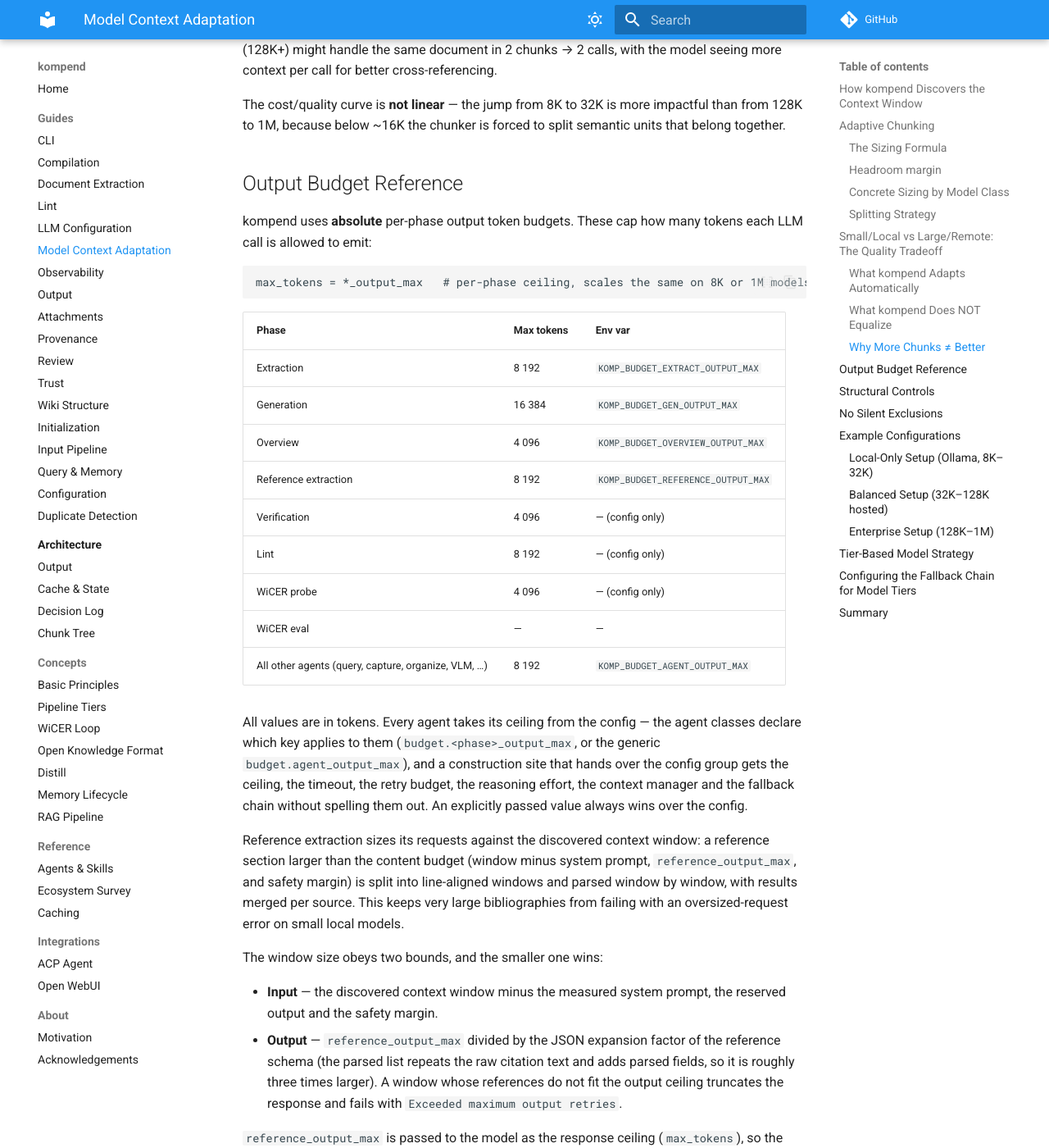
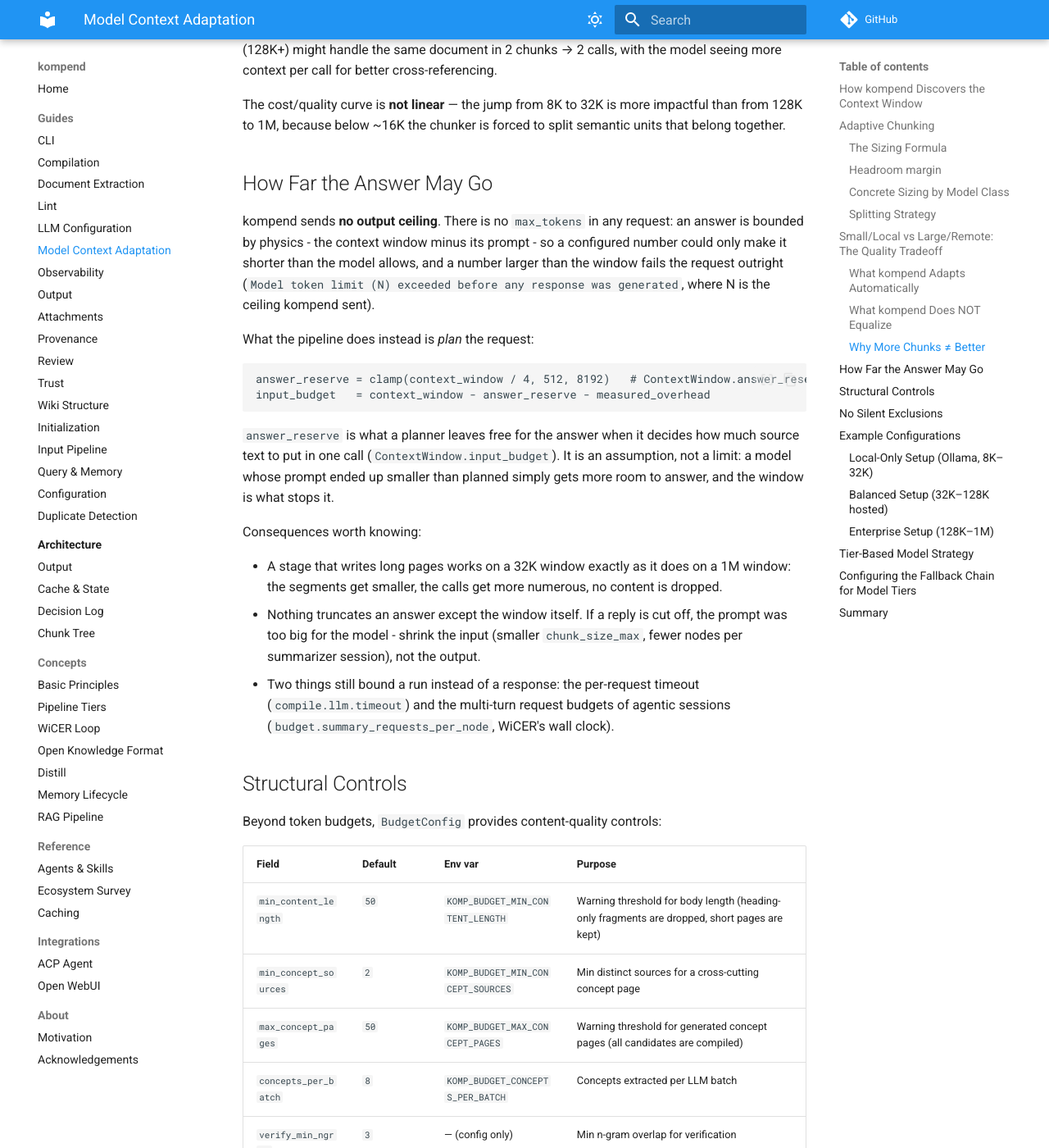
Before and after one commit to jr2804/kompend, an MkDocs documentation site: the page built from docs/guides/model-context.md, in a window 1280 px wide and 1400 px high, scrolled down 6761 px. Shown: the whole window at 82% size. Built offline with MkDocs 1.6.1 and Material for MkDocs 9.7.7, drawn with Linux system fonts in a browser that asks for light colours; comment, search, counter and statistics services are not loaded; some of the changed text lies outside the part shown.

Commit message:
📝 docs: describe the window-derived answer room
The guides still advertised per-phase output ceilings. They now explain what
kompend actually does: no `max_tokens` is sent, an answer is bounded by the
window minus its prompt, and the planners reserve `ContextWindow.answer_reserve`
(a quarter of the window, at most 8192) so a request has room to answer. The
budget example no longer lists the removed keys, the minimum-window guidance is
expressed in terms of the reserve and the input budget, and the doctor step is
"window fit".

`budget.*` also stops claiming it bounds a response: the rule is that a budget
sizes a window or warns, never caps an answer.

````diff
--- a/docs/guides/model-context.md
+++ b/docs/guides/model-context.md
@@ -189,7 +189,7 @@
 |--------|-----------------|
 | Chunk size | `context_window − reserve_tokens`, clamped to rails |
 | Number of chunks | Inversely proportional to chunk size |
-| Output token budget | Per-phase absolute ceiling (`*_output_max`) |
+| Answer room | A quarter of the window (max 8 192 tokens), reserved by the planners |
 | Retrieval system-prompt reserve | 4 096 tokens absolute |
 | Retrieval response reserve | 4 096 tokens absolute |
 
@@ -217,58 +217,38 @@
 more impactful than from 128K to 1M, because below ~16K the chunker is
 forced to split semantic units that belong together.
 
-## Output Budget Reference
+## How Far the Answer May Go
 
-kompend uses **absolute** per-phase output token budgets. These cap how many
-tokens each LLM call is allowed to emit:
+kompend sends **no output ceiling**. There is no `max_tokens` in any request:
+an answer is bounded by physics - the context window minus its prompt - so a
+configured number could only make it shorter than the model allows, and a
+number larger than the window fails the request outright
+(`Model token limit (N) exceeded before any response was generated`, where N
+is the ceiling kompend sent).
+
+What the pipeline does instead is *plan* the request:
 
 ```text
-max_tokens = *_output_max   # per-phase ceiling, scales the same on 8K or 1M models
+answer_reserve = clamp(context_window / 4, 512, 8192)   # ContextWindow.answer_reserve
+input_budget   = context_window - answer_reserve - measured_overhead
 ```
 
-| Phase | Max tokens | Env var |
-|-------|-----------|---------|
-| Extraction | 8 192 | `KOMP_BUDGET_EXTRACT_OUTPUT_MAX` |
-| Generation | 16 384 | `KOMP_BUDGET_GEN_OUTPUT_MAX` |
-| Overview | 4 096 | `KOMP_BUDGET_OVERVIEW_OUTPUT_MAX` |
-| Reference extraction | 8 192 | `KOMP_BUDGET_REFERENCE_OUTPUT_MAX` |
-| Verification | 4 096 | — (config only) |
-| Lint | 8 192 | — (config only) |
-| WiCER probe | 4 096 | — (config only) |
-| WiCER eval | — | — |
-| All other agents (query, capture, organize, VLM, …) | 8 192 | `KOMP_BUDGET_AGENT_OUTPUT_MAX` |
+`answer_reserve` is what a planner leaves free for the answer when it decides
+how much source text to put in one call (`ContextWindow.input_budget`). It is
+an assumption, not a limit: a model whose prompt ended up smaller than planned
+simply gets more room to answer, and the window is what stops it.
 
-All values are in tokens. Every agent takes its ceiling from the config —
-the agent classes declare which key applies to them
-(`budget.<phase>_output_max`, or the generic `budget.agent_output_max`),
-and a construction site that hands over the config group gets the ceiling,
-the timeout, the retry budget, the reasoning effort, the context manager and
-the fallback chain without spelling them out. An explicitly passed value
-always wins over the config.
+Consequences worth knowing:
 
-Reference extraction sizes its requests against the discovered context
-window: a reference section larger than the content budget (window minus
-system prompt, `reference_output_max`, and safety margin) is split into
-line-aligned windows and parsed window by window, with results merged per
-source. This keeps very large bibliographies from failing with an
-oversized-request error on small local models.
-
-The window size obeys two bounds, and the smaller one wins:
-
-- **Input** — the discovered context window minus the measured system
-  prompt, the reserved output and the safety margin.
-- **Output** — `reference_output_max` divided by the JSON expansion factor
-  of the reference schema (the parsed list repeats the raw citation text
-  and adds parsed fields, so it is roughly three times larger). A window
-  whose references do not fit the output ceiling truncates the response
-  and fails with `Exceeded maximum output retries`.
-
-`reference_output_max` is passed to the model as the response ceiling
-(`max_tokens`), so the response is bounded explicitly instead of being cut
-off by the provider. Every window of a source is processed — one window is
-one LLM call, so a larger `reference_output_max` means fewer calls (faster)
-and never fewer references. Windows that fail are logged and skipped; the
-remaining windows still contribute their references.
+- A stage that writes long pages works on a 32K window exactly as it does on a
+  1M window: the segments get smaller, the calls get more numerous, no content
+  is dropped.
+- Nothing truncates an answer except the window itself. If a reply is cut off,
+  the prompt was too big for the model - shrink the input (smaller
+  `chunk_size_max`, fewer nodes per summarizer session), not the output.
+- Two things still bound a run instead of a response: the per-request timeout
+  (`compile.llm.timeout`) and the multi-turn request budgets of agentic
+  sessions (`budget.summary_requests_per_node`, WiCER's wall clock).
 
 ## Structural Controls
 
@@ -327,8 +307,6 @@
 # Lower concept-page generation to reduce LLM calls.
 max_concept_pages = 20
 # Tighter output budgets — small models work better with focused prompts.
-extract_output_max = 4096
-overview_output_max = 2048
 ```
 
 **When to use:** Privacy-sensitive documents, air-gapped environments,
@@ -364,10 +342,6 @@
 chunk_size_max = 131072     # default — already optimal
 # Richer concept pages for deep knowledge bases.
 max_concept_pages = 100
-# Higher output ceilings for detailed synthesis.
-extract_output_max = 8192
-gen_output_max = 16384
-overview_output_max = 4096
 ```
 
 **When to use:** Large document corpora (500+ pages), research compendia,
````
Also changed, not shown: .agents/CODE.md (+4 -2 lines), docs/guides/cli.md (+1 -1 lines), docs/guides/compilation.md (+7 -6 lines), docs/guides/llm-config.md (+24 -21 lines), docs/reference/pydantic-ai-agents.md (+0 -1 lines), src/kompend/agents/AGENTS.md (+6 -10 lines), src/kompend/chunking/AGENTS.md (+4 -0 lines), src/kompend/compilation/AGENTS.md (+1 -1 lines), src/kompend/core/config/AGENTS.md (+4 -2 lines), src/kompend/llm/AGENTS.md (+11 -0 lines).
